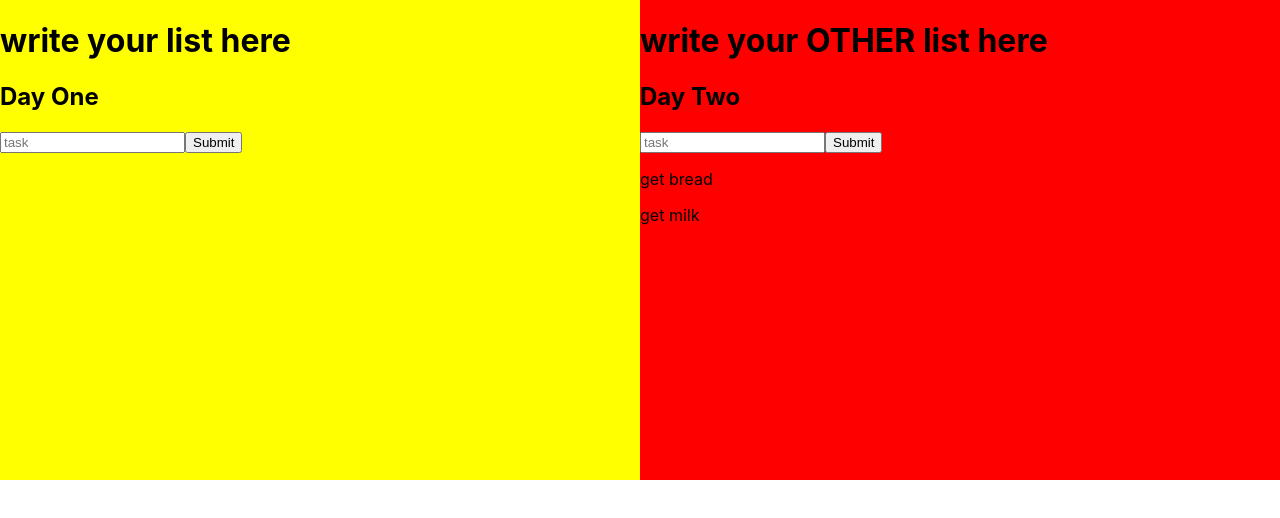
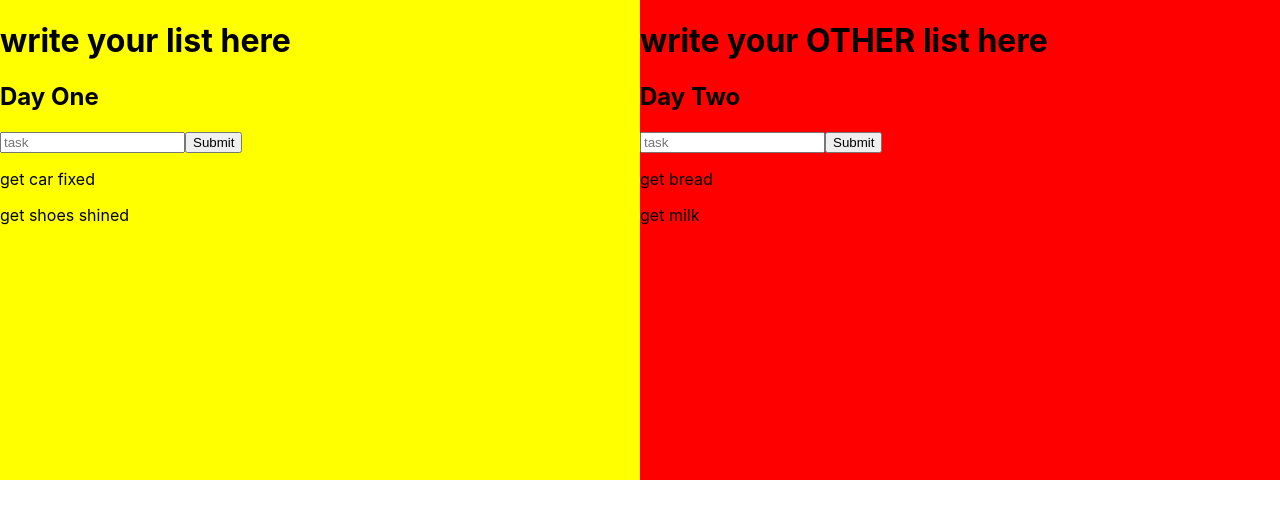
Before and after one commit to LeslieWilson/to_do, a React (Create React App) app: page / in a window 1280 px wide. Shown: the top 518 px of the page. Built offline with nearby package versions, Linux system fonts and the light colour scheme.

Commit message:
right side todo list added

```diff
--- a/src/components/FormDayOne.js
+++ b/src/components/FormDayOne.js
@@ -1,19 +1,66 @@
-import React from 'react'
+import React, {useState} from 'react'
+import TaskData from './TaskData.js'
 
 const FormDayOne = (props) =>{
+
+let tasksTwo = [
+  {task:"get car fixed"},
+  {task:"get shoes shined"}
+]
+
+let taskListTwo = tasksTwo.map(task=>{
+  return(
+    <TaskData
+    field={task.task}
+    />
+  )
+})
+
+const [newTask, setNewTask] = useState({
+  field:""
+})
+
+const handleFieldChange = (event)=>{
+  setNewTask({
+    ...newTask,
+    [event.currentTarget.name]:
+    event.currentTarget.value
+  })
+}
+
+const clearFields = (event)=>{
+  event.preventDefault()
+  setNewTask({
+    field:""
+  })
+}
+
+const handleContactSubmit = (event) =>{
+  event.preventDefault()
+  let payload = {
+    field:newTask.field
+  }
+  setNewTask({
+    field:""
+  })
+}
+
  return (
    <div className = "form-left">
     <h2 className = "form-left-title">Day One</h2>
       <form>
          <label>
                <input
-               name="form_left_field"
+               name="field"
+               onchange = {handleFieldChange}
+               value= {newTask.field}
                className="form_left_field"
                placeholder="task"
                />
           </label>
           <input className="button_submit_it" type="submit" value="Submit"/>
       </form>
+      {taskListTwo}
    </div>
  )
 }
--- a/src/containers/DayTwo.js
+++ b/src/containers/DayTwo.js
@@ -2,8 +2,6 @@ import React from 'react'
 import FormDayTwo from '../components/FormDayTwo.js'
 
 const DayTwo = (props) =>{
-
-
 
  return (
    <div className = "block-form-right">
```
